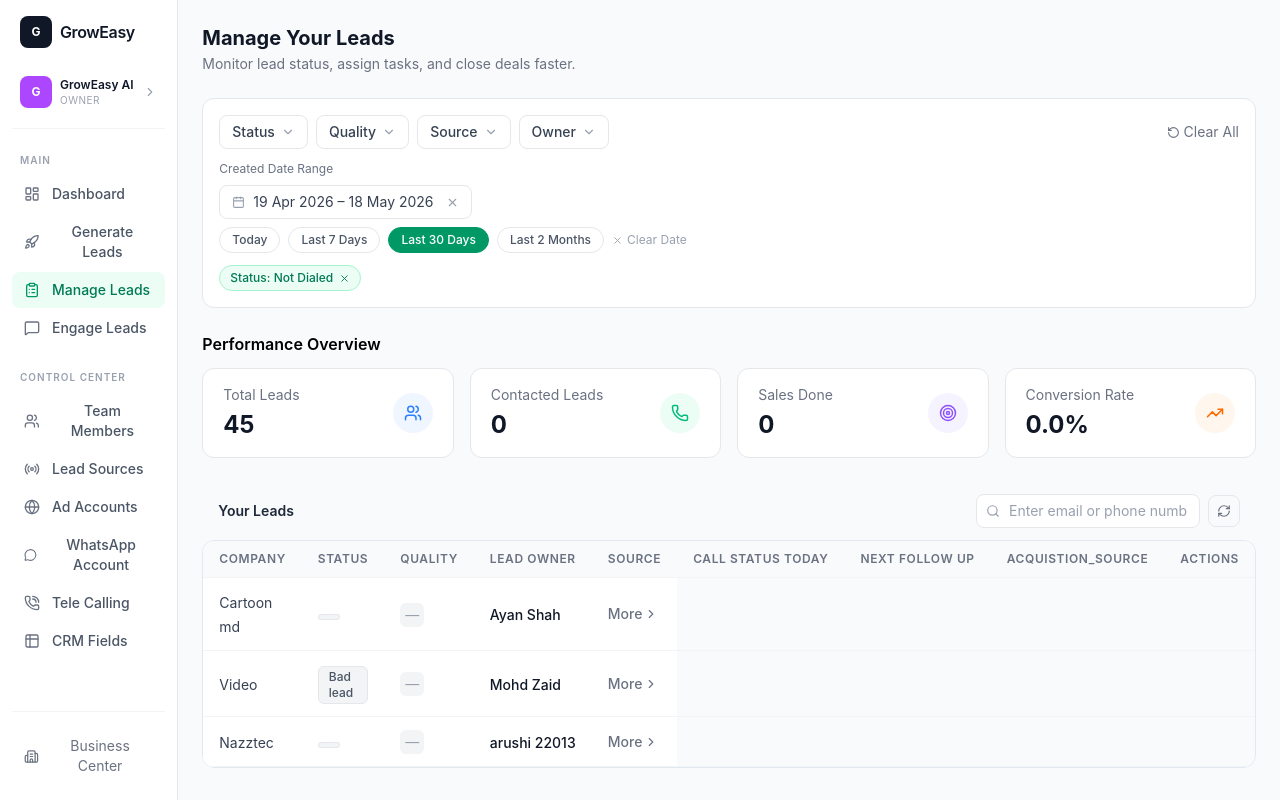
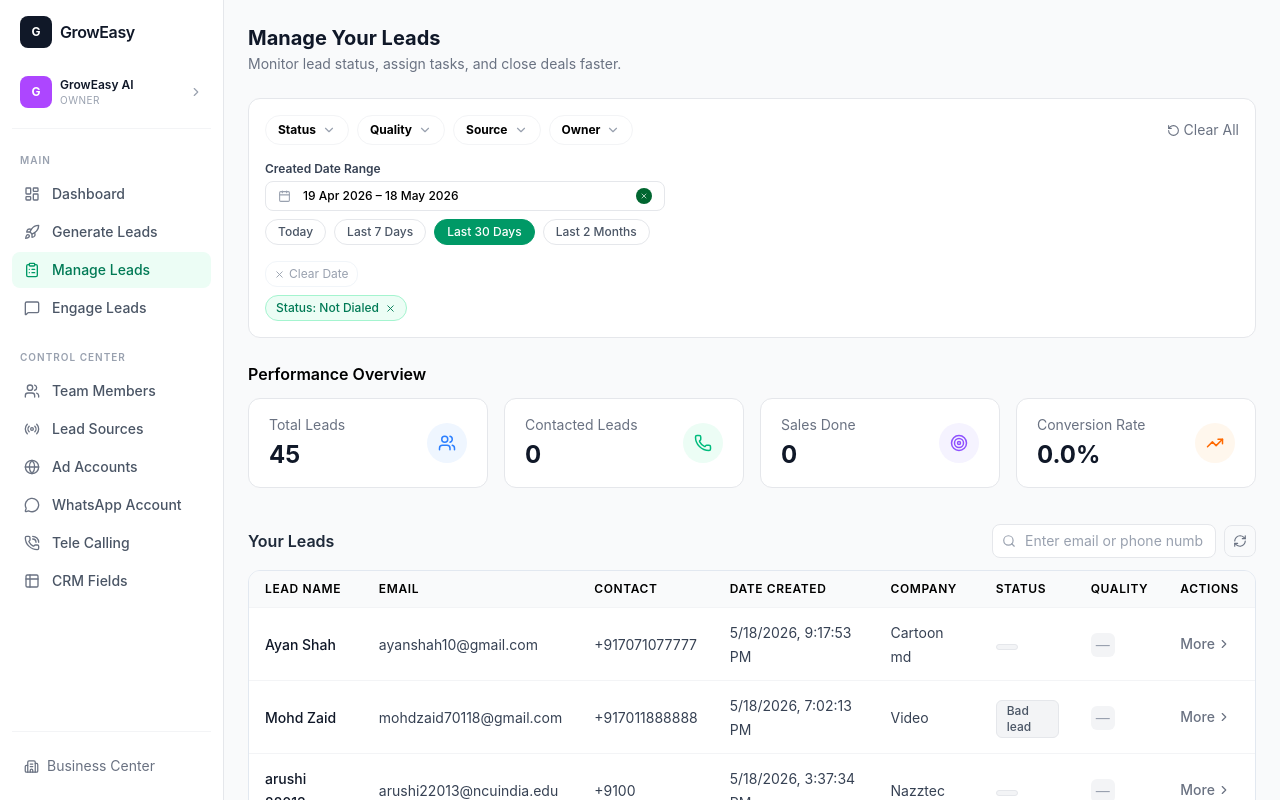
Before and after one commit to PriyathikGit/groweasy_assignment, a React (Vite) app: page / in a window 1280 px wide. Built offline with nearby package versions, Linux system fonts and the light colour scheme.

Commit message:
header filter design fix and lead data table bug fix

```diff
--- a/src/components/FlitersBar.jsx
+++ b/src/components/FlitersBar.jsx
@@ -22,7 +22,7 @@
         <div className="relative">
             <button
                 onClick={() => setOpen(!open)}
-                className="flex items-center gap-1.5 px-3 py-1.5 text-sm border border-gray-200 rounded-lg bg-white hover:bg-gray-50 text-gray-700 font-medium transition-colors"
+                className="flex items-center gap-1.5 px-3 py-1.5 text-xs border border-gray-100 rounded-2xl bg-white hover:bg-gray-50  font-bold transition-colors "
             >
                 {label}
                 {selected.length > 0 && (
@@ -78,14 +78,16 @@
             </div>
 
             {/* Date range */}
-            <div className="mt-3">
-                <p className="text-xs text-gray-500 mb-2">Created Date Range</p>
+            <div className="mt-4">
+                <p className="text-xs text-gray-700 mb-1 font-semibold">Created Date Range</p>
                 <div className="flex items-center gap-2">
-                    <div className="flex items-center gap-2 border border-gray-200 rounded-lg px-3 py-1.5 text-sm text-gray-700">
+                    <div className="flex items-center gap-2 border border-gray-200 rounded-lg px-3 py-1.5 text-sm  w-100 justify-between">
+                        <div className="flex items-center gap-3">
                             <Calendar size={13} className="text-gray-400" />
-                        <span>19 Apr 2026 – 18 May 2026</span>
-                        <button className="ml-1 text-gray-400 hover:text-gray-600">
-                            <X size={13} />
+                            <span className="text-xs font-medium">19 Apr 2026 – 18 May 2026</span>
+                        </div>
+                        <button className="ml-1 text-white  bg-green-800 rounded-xl p-1">
+                            <X size={8} />
                         </button>
                     </div>
                 </div>
@@ -104,16 +106,18 @@
                             {range}
                         </button>
                     ))}
-                    <button className="text-xs text-gray-400 hover:text-gray-600 flex items-center gap-1">
+
+                </div>
+            </div>
+
+            <div className="flex flex-col mt-4 gap-2">
+                <button className="text-xs text-gray-400 hover:text-gray-600 flex items-center gap-1 border border-slate-100 w-fit py-1 px-2 rounded-xl">
                     <X size={11} />
                     Clear Date
                 </button>
-                </div>
-            </div>
-
                 {/* Active tags */}
                 {activeTags.length > 0 && (
-                <div className="flex items-center gap-2 mt-3 flex-wrap">
+                    <div className="flex items-center gap-2 flex-wrap">
                         {activeTags.map((tag) => (
                             <span
                                 key={tag}
@@ -131,5 +135,7 @@
                     </div>
                 )}
             </div>
+
+        </div>
     );
 }
--- a/src/components/LeadsTable.jsx
+++ b/src/components/LeadsTable.jsx
@@ -6,23 +6,35 @@
 import { LeadDetailContext } from "../context/LeadDetailContext";
 
 function LeadRow({ lead, onLeadClick }) {
+    const realDate = new Date(lead.created_at._seconds * 1000).toLocaleString()
     return (
         <tr
             className="border-b border-gray-100 hover:bg-gray-50 transition-colors group cursor-pointer"
             onClick={() => onLeadClick(lead)}
         >
             <td className="py-3 px-4">
+                <span className="text-sm font-medium text-gray-900">{lead.name}</span>
+            </td>
+            <td className="py-3 px-4">
+                <span className="text-sm text-gray-700">{lead.email}</span>
+            </td>
+            <td className="py-3 px-4">
+                <span className="text-sm text-gray-700">{lead.mobile}</span>
+            </td>
+            <td className="py-3 px-4">
+                <span className="text-sm text-gray-700">{realDate}</span>
+            </td>
+            <td className="py-3 px-4">
                 <span className="text-sm text-gray-700">{lead.company}</span>
             </td>
             <td className="py-3 px-4">
                 <StatusBadge status={lead.status} />
             </td>
+
             <td className="py-3 px-4">
                 <QualityBadge quality={lead.quality} />
             </td>
-            <td className="py-3 px-4">
-                <span className="text-sm font-medium text-gray-900">{lead.name}</span>
-            </td>
+
             <td className="py-3 px-4">
                 <button className="flex items-center gap-0.5 text-sm text-gray-500 hover:text-emerald-600 font-medium transition-colors group-hover:text-emerald-600">
                     More
@@ -34,14 +46,13 @@
 }
 
 const columns = [
+    { key: "lead_name", label: "Lead Name" },
+    { key: "email", label: "Email" },
+    { key: "contact", label: "Contact" },
+    { key: "date_created", label: "Date Created" },
     { key: "company", label: "Company" },
     { key: "status", label: "Status" },
     { key: "quality", label: "Quality" },
-    { key: "name", label: "Lead Owner" },
-    { key: "source", label: "SOURCE" },
-    { key: "call_status_today", label: "CALL STATUS TODAY" },
-    { key: "next_follow_up", label: "NEXT FOLLOW UP" },
-    { key: "acquistion_source", label: "ACQUISTION_SOURCE" },
     { key: "actions", label: "Actions" },
 ];
 
@@ -68,8 +79,8 @@
         <div className={`${selectedLead ? 'max-w-180' : ''}  rounded-xl overflow-hidden`}>
 
             {/* Table header bar */}
-            <div className="flex items-center justify-between px-4 py-3">
-                <h2 className="text-sm font-semibold text-gray-800">Your Leads</h2>
+            <div className="flex items-center justify-between  py-3">
+                <h2 className="text-md font-semibold text-gray-800">Your Leads</h2>
                 <div className="flex items-center gap-2">
                     <div className="relative">
                         <Search
@@ -98,7 +109,7 @@
                             {columns.map((col) => (
                                 <th
                                     key={col.key}
-                                    className="text-left px-4 py-2.5 text-xs font-semibold text-gray-500 uppercase tracking-wider whitespace-nowrap"
+                                    className="text-left px-4 py-2.5 text-xs font-semibold  uppercase tracking-wider whitespace-nowrap"
                                 >
                                     {col.label}
                                 </th>
```
Lines whose indentation alone changed are shown as unchanged.
